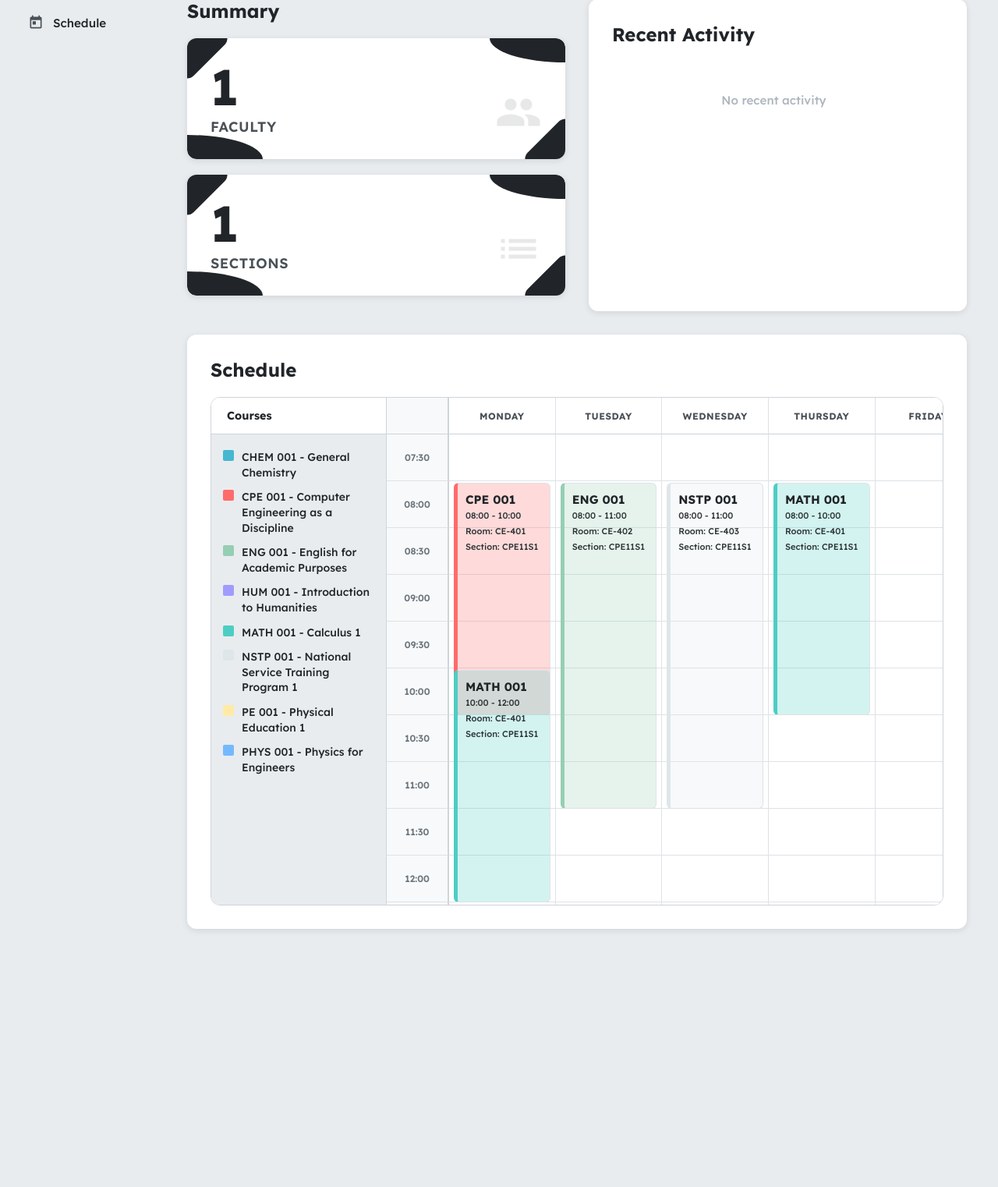
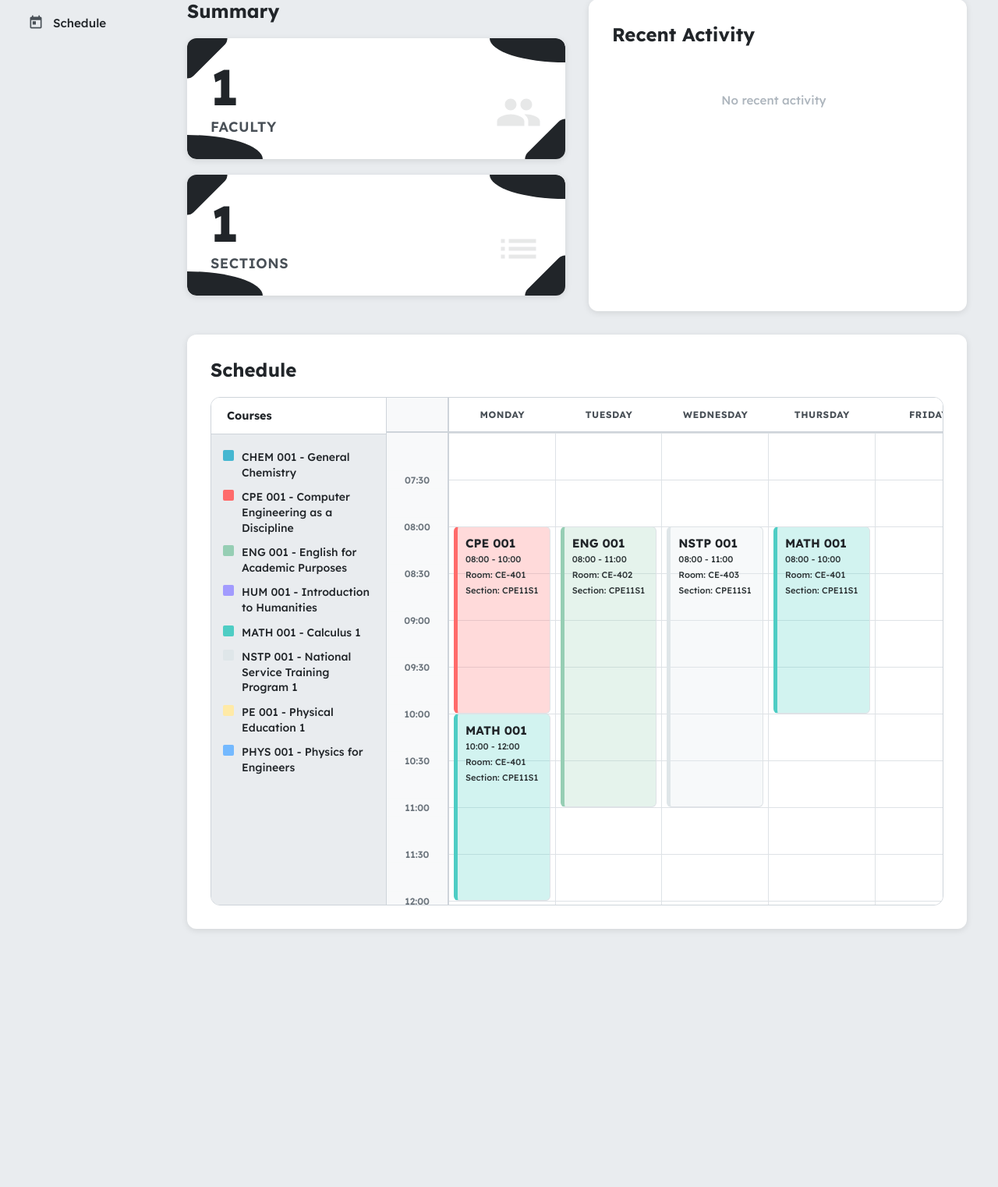
Before and after one commit to Summer077/Auto-Scheduling, a Django app: page /admin/dashboard/ in a window 1280 px wide. Shown: the part 299-1821 px from the top of the page at 78% size. Run offline with Django 5.2, Linux system fonts and the light colour scheme; a user stored in the database is signed in; data comes from the database, SQL or seed files in the repository; both versions use the stored data as it was after the commit.

Commit message:
Fixed Schedule Collision

```diff
--- a/hello/static/hello/css/dashboard.css
+++ b/hello/static/hello/css/dashboard.css
@@ -748,7 +748,8 @@ body {
     flex-shrink: 0;
 }
 
-.schedule-table-container {
+/* GRID-BASED SCHEDULE CONTAINER */
+.schedule-grid-container {
     flex: 1;
     overflow-x: auto;
     overflow-y: auto;
@@ -757,39 +758,38 @@ body {
     position: relative;
 }
 
-.schedule-table-container::-webkit-scrollbar {
+.schedule-grid-container::-webkit-scrollbar {
     width: 10px;
     height: 10px;
 }
 
-.schedule-table-container::-webkit-scrollbar-track {
+.schedule-grid-container::-webkit-scrollbar-track {
     background: #F8F9FA;
 }
 
-.schedule-table-container::-webkit-scrollbar-thumb {
+.schedule-grid-container::-webkit-scrollbar-thumb {
     background: #ADB5BD;
     border-radius: 5px;
 }
 
-.schedule-table-container::-webkit-scrollbar-thumb:hover {
+.schedule-grid-container::-webkit-scrollbar-thumb:hover {
     background: #6C757D;
 }
 
-.schedule-table {
-    width: 100%;
-    border-collapse: separate;
-    border-spacing: 0;
+/* GRID LAYOUT */
+.schedule-grid {
+    display: grid;
+    grid-template-columns: 80px repeat(6, 1fr);
     min-width: 900px;
+    position: relative;
 }
 
-.schedule-table thead {
-    position: sticky;
-    top: 0;
-    z-index: 100;
-    background: #FFFFFF;
+/* HEADER ROW */
+.schedule-header {
+    display: contents;
 }
 
-.schedule-table thead th {
+.schedule-header-cell {
     background: #FFFFFF;
     padding: 14px 12px;
     text-align: center;
@@ -799,76 +799,85 @@ body {
     color: #495057;
     letter-spacing: 0.5px;
     text-transform: uppercase;
-    border-bottom: 1px solid #CED4DA;
-    border-right: 1px solid #DEE2E6;
+    border-bottom: 2px solid #CED4DA;
+    position: sticky;
+    top: 0;
+    z-index: 100;
     min-width: 130px;
 }
 
-.schedule-table thead th:first-child {
+.schedule-header-cell:first-child {
     width: 80px;
     min-width: 80px;
-    max-width: 80px;
-    height: 47px;
     background: #F8F9FA;
-    position: sticky;
-    left: 0;
+    border-right: 2px solid #CED4DA;
     z-index: 101;
-    border-right: 2px solid #CED4DA;
 }
 
-.schedule-table thead th:last-child {
-    border-right: none;
+/* TIME COLUMN (labels on grid lines) */
+.schedule-time-column {
+    grid-column: 1;
+    grid-row: 2;
+    background: #F8F9FA;
+    border-right: 2px solid #CED4DA;
+    position: relative;
+    /* Height = (number of 30-min slots) * 60px */
+    /* 7:00 AM to 9:30 PM = 14.5 hours = 29 slots = 1740px */
+    height: 1740px;
 }
 
-.schedule-table tbody {
-    background: #FFFFFF;
-}
-
-.schedule-table tbody tr {
-    height: 60px;
-}
-
-.schedule-table tbody td {
-    border-bottom: 1px solid #DEE2E6;
-    border-right: 1px solid #DEE2E6;
-    padding: 0;
-    position: relative;
-    vertical-align: top;
-    background: #FFFFFF;
-    height: 60px;
-    min-width: 130px;
-}
-
-.schedule-table tbody td:first-child {
-    background: #F8F9FA;
+.time-label {
+    position: absolute;
+    left: 0;
+    right: 0;
     text-align: center;
     font-family: 'Lexend', sans-serif;
     font-size: 0.75rem;
     font-weight: 600;
     color: #6C757D;
-    padding: 8px 5px;
-    width: 80px;
-    min-width: 80px;
-    max-width: 80px;
-    border-right: 2px solid #CED4DA;
-    vertical-align: middle;
-    position: sticky;
-    left: 0;
-    z-index: 50;
+    /* Center the label on the grid line */
+    transform: translateY(-50%);
+    background: #F8F9FA;
+    padding: 4px 0;
+    z-index: 10;
 }
 
-.schedule-table tbody td:last-child {
+/* DAY COLUMNS (with horizontal grid lines) */
+.schedule-day-column {
+    position: relative;
+    border-right: 1px solid #DEE2E6;
+    /* Same height as time column */
+    height: 1740px;
+    background: #FFFFFF;
+}
+
+.schedule-day-column:last-child {
     border-right: none;
 }
 
-.schedule-table tbody tr:last-child td {
-    border-bottom: none;
+/* HORIZONTAL GRID LINES (only in day columns) */
+.schedule-day-column::before {
+    content: '';
+    position: absolute;
+    left: 0;
+    right: 0;
+    top: 0;
+    bottom: 0;
+    /* Create horizontal lines every 60px (30 minutes) */
+    background-image: repeating-linear-gradient(
+        to bottom,
+        #DEE2E6 0px,
+        #DEE2E6 1px,
+        transparent 1px,
+        transparent 60px
+    );
+    pointer-events: none;
+    z-index: 1;
 }
 
-
+/* SCHEDULE BLOCKS (absolutely positioned) */
 .schedule-block {
     position: absolute;
-    top: 2px;
     left: 6px;
     right: 6px;
     border-radius: 6px;
@@ -883,6 +892,15 @@ body {
     border-bottom: 1px solid #DEE2E6;
     z-index: 10;
     box-sizing: border-box;
+    overflow: hidden;
+    cursor: pointer;
+    transition: all 0.2s ease;
+}
+
+.schedule-block:hover {
+    z-index: 100;
+    box-shadow: 0 4px 12px rgba(0, 0, 0, 0.2);
+    transform: scale(1.02);
 }
 
 .course-code {
@@ -891,6 +909,9 @@ body {
     font-weight: 700;
     color: #212529;
     line-height: 1.2;
+    white-space: nowrap;
+    overflow: hidden;
+    text-overflow: ellipsis;
 }
 
 .course-details {
@@ -899,46 +920,13 @@ body {
     font-weight: 500;
     color: #2d3436;
     line-height: 1.4;
+    white-space: nowrap;
+    overflow: hidden;
+    text-overflow: ellipsis;
 }
 
 /* Responsive Design */
-@media (max-width: 1200px) {
-    .content-grid {
-        grid-template-columns: 1fr;
-    }
-}
-
 @media (max-width: 768px) {
-    .sidebar {
-        width: 70px;
-    }
-
-    .nav-item span {
-        display: none;
-    }
-
-    .nav-item {
-        justify-content: center;
-        padding: 14px;
-    }
-
-    .nav-item.active {
-        padding-left: 14px;
-    }
-
-    .main-content {
-        margin-left: 70px;
-        padding: 20px;
-    }
-
-    .top-nav {
-        padding: 0 20px;
-    }
-
-    .page-title {
-        font-size: 1.25rem;
-    }
-
     .schedule-wrapper {
         flex-direction: column;
     }
@@ -948,15 +936,15 @@ body {
         flex-wrap: wrap;
     }
 
-    .schedule-table-container {
+    .schedule-grid-container {
         max-height: 400px;
     }
 
-    .welcome-card h1 {
-        font-size: 1.5rem;
+    .schedule-grid {
+        min-width: 700px;
     }
 
-    .summary-number {
-        font-size: 3rem;
+    .schedule-header-cell {
+        min-width: 100px;
     }
 }
--- a/hello/templates/hello/dashboard.html
+++ b/hello/templates/hello/dashboard.html
@@ -178,6 +178,7 @@
             <h2>Schedule</h2>
 
             <div class="schedule-wrapper">
+                <!-- Left sidebar with course list -->
                 <div class="schedule-left">
                     <div class="courses-label">Courses</div>
                     <div class="courses-list">
@@ -194,28 +195,42 @@
                     </div>
                 </div>
 
-                <div class="schedule-table-container">
-                    <table class="schedule-table">
-                        <thead>
-                            <tr>
-                                <th></th>
-                                <th>MONDAY</th>
-                                <th>TUESDAY</th>
-                                <th>WEDNESDAY</th>
-                                <th>THURSDAY</th>
-                                <th>FRIDAY</th>
-                                <th>SATURDAY</th>
-                            </tr>
-                        </thead>
-                        <tbody>
+                <!-- Grid-based schedule -->
+                <div class="schedule-grid-container">
+                    <div class="schedule-grid">
+                        <!-- Header Row -->
+                        <div class="schedule-header">
+                            <div class="schedule-header-cell"></div>
+                            <div class="schedule-header-cell">MONDAY</div>
+                            <div class="schedule-header-cell">TUESDAY</div>
+                            <div class="schedule-header-cell">WEDNESDAY</div>
+                            <div class="schedule-header-cell">THURSDAY</div>
+                            <div class="schedule-header-cell">FRIDAY</div>
+                            <div class="schedule-header-cell">SATURDAY</div>
+                        </div>
+
+                        <!-- Time Column (labels on grid lines) -->
+                        <div class="schedule-time-column">
                             {% for time in time_slots %}
-                            <tr class="time-row">
-                                <td>{{ time }}</td>
+                            <div class="time-label" style="top: {{ time|schedule_top }}px;">
+                                {{ time }}
+                            </div>
+                            {% endfor %}
+                        </div>
+
+                        <!-- Day Columns (Monday to Saturday) -->
                         {% for day_num, day_name in days %}
-                                <td data-day="{{ day_num }}">
+                        <div class="schedule-day-column" data-day="{{ day_num }}">
+                            <!-- Render all schedules for this day -->
                             {% for schedule in schedules %}
-                                        {% if schedule.day == day_num and schedule.start_time == time %}
-                                        <div class="schedule-block" style="background: {{ schedule.course.color|rgba_25 }}; height: {{ schedule.duration|schedule_height }}px; border-left-color: {{ schedule.course.color }};">
+                                {% if schedule.day == day_num %}
+                                <div class="schedule-block"
+                                    style="
+                                        background: {{ schedule.course.color|rgba_25 }};
+                                        height: {{ schedule.duration|schedule_height }}px;
+                                        top: {{ schedule.start_time|schedule_top }}px;
+                                        border-left-color: {{ schedule.course.color }};
+                                    ">
                                     <div class="course-code">{{ schedule.course.course_code }}</div>
                                     <div class="course-details">{{ schedule.start_time }} - {{ schedule.end_time }}</div>
                                     <div class="course-details">Room: {{ schedule.room.name|default:'TBA' }}</div>
@@ -223,12 +238,9 @@
                                 </div>
                                 {% endif %}
                             {% endfor %}
-                                </td>
+                        </div>
                         {% endfor %}
-                            </tr>
-                            {% endfor %}
-                        </tbody>
-                    </table>
+                    </div>
                 </div>
             </div>
         </div>
--- a/hello/templatetags/custom_filters.py
+++ b/hello/templatetags/custom_filters.py
@@ -21,32 +21,48 @@ def ordinal(value):
 
 @register.filter
 def schedule_height(duration_minutes):
-    """Calculate height in pixels for a schedule block (30 min = 60px), always add +30 min."""
+    """
+    Calculate height in pixels for a schedule block.
+    60px = 30 minutes, so 2px per minute.
+    Exact duration - no padding.
+    """
     try:
         duration_minutes = int(duration_minutes)
     except (ValueError, TypeError):
         duration_minutes = 0
 
-    duration_minutes += 30  # always add one 30-min slot
-    px_per_minute = 60 / 30  # 2 px per minute
-    total_height = (duration_minutes * px_per_minute) - 2  # offset for borders
+    # 2 pixels per minute (60px per 30 min slot)
+    total_height = duration_minutes * 2
     return int(total_height)
 
 
 @register.filter
 def schedule_top(start_time):
     """
-    Convert start time (e.g., '07:30') into vertical position in pixels.
-    Each 30-minute slot = 60px height.
-    The base time is 7:00 AM.
+    Calculate the exact top position in pixels from 7:00 AM baseline.
+    Each minute = 2px (30 minutes = 60px)
+
+    Grid lines are at:
+    - 7:00 -> 0px
+    - 7:30 -> 60px
+    - 8:00 -> 120px
+    - 8:30 -> 180px
+    etc.
+
+    Examples:
+    - 7:00 -> 0px (on the 7:00 line)
+    - 7:30 -> 60px (on the 7:30 line)
+    - 7:35 -> 70px (5 min = 10px below 7:30 line)
+    - 10:00 -> 360px (on the 10:00 line)
     """
     try:
         hours, minutes = map(int, str(start_time).split(':'))
         total_minutes = (hours * 60) + minutes
-        base_minutes = 7 * 60  # starting point = 7:00 AM
+        base_minutes = 7 * 60  # 7:00 AM baseline
         minutes_from_start = total_minutes - base_minutes
-        px_per_minute = 60 / 30  # 2 px per minute
-        return int(minutes_from_start * px_per_minute)
+
+        # 2 pixels per minute
+        return int(minutes_from_start * 2)
     except Exception:
         return 0
 
@@ -92,17 +108,15 @@ def auto_color(value):
 def rgba_25(hex_color):
     """
     Convert a hex color (#RRGGBB or RRGGBB) into an rgba string with 0.25 alpha.
-    If input is invalid, return a sensible fallback rgba(255,167,38,0.25) (matches #FFA726 with 25% opacity).
+    If input is invalid, return a sensible fallback rgba(255,167,38,0.25).
     """
     if not hex_color:
         return 'rgba(255,167,38,0.25)'
 
-    # Normalize the string
     c = str(hex_color).strip()
     if c.startswith('#'):
         c = c[1:]
 
-    # Support short form like 'FAB' -> 'FFAABB'
     if len(c) == 3:
         try:
             r = int(c[0]*2, 16)
```
Also changed, not shown: db.sqlite3. Lines whose indentation alone changed are shown as unchanged.
